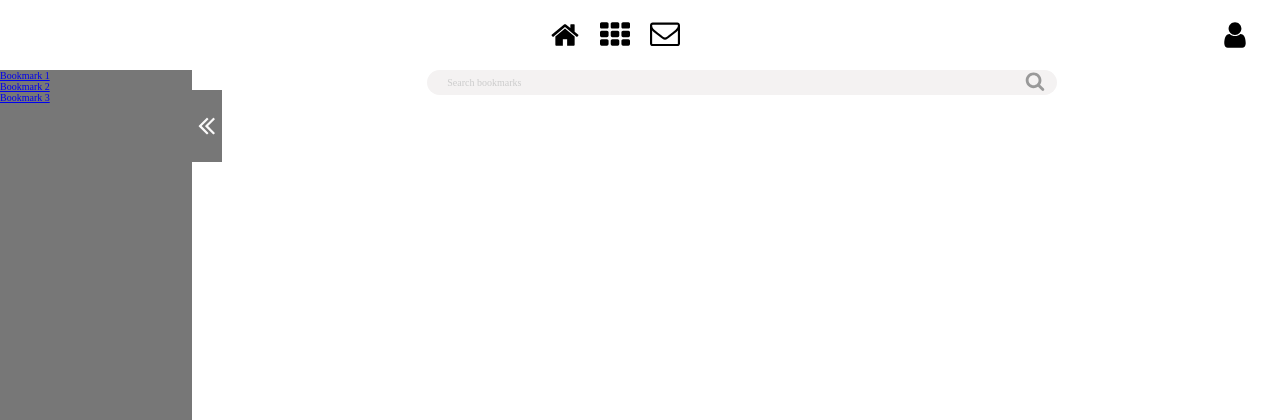
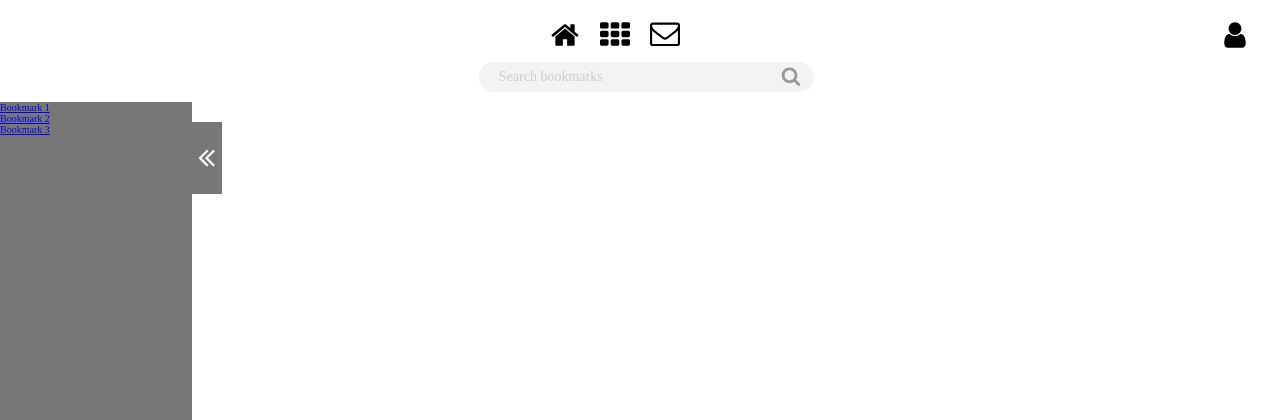
Before and after one commit to VictorMovileanu/LinkShare, a Django app: page / in a window 1280 px wide. Shown: the top 420 px of the page. Run offline with Django 3.2, Linux system fonts and the light colour scheme.

Commit message:
refactoring - main search input

```diff
--- a/static/css/style.css
+++ b/static/css/style.css
@@ -23,21 +23,6 @@
 html {
   box-sizing: border-box;
   font-size: 62.5%; }
-
-.user-nav {
-  display: flex;
-  padding: 1rem 2rem; }
-  .user-nav__quick-links {
-    flex: 1 1;
-    display: flex;
-    justify-content: center; }
-  .user-nav__user-control {
-    flex: 0 1; }
-  .user-nav__icon {
-    display: inline-block;
-    height: 5rem;
-    width: 5rem;
-    padding: 1rem; }
 
 .add-bookmark {
   position: fixed;
@@ -211,8 +196,25 @@ html {
     height: 20rem;
     overflow-y: scroll; }
 
-.header {
-  height: 7rem; }
+.user-nav {
+  padding: 1rem 2rem; }
+  .user-nav__top {
+    display: flex; }
+  .user-nav__quick-links {
+    flex: 1 1;
+    display: flex;
+    justify-content: center; }
+  .user-nav__user-control {
+    flex: 0 1; }
+  .user-nav__icon {
+    display: inline-block;
+    height: 5rem;
+    width: 5rem;
+    padding: 1rem; }
+  .user-nav__search {
+    margin: 0 auto;
+    width: 30%;
+    font-size: 1.4rem; }
 
 .content {
   display: flex;
--- a/static/sass/_components.scss
+++ b/static/sass/_components.scss
@@ -1,27 +1,3 @@
-/////////////////////
-//// USER NAV
-.user-nav {
-  display: flex;
-  padding: 1rem 2rem;
-
-  &__quick-links {
-    flex: 1 1;
-    display: flex;
-    justify-content: center;
-  }
-
-  &__user-control {
-    flex: 0 1;
-  }
-
-  &__icon {
-    display: inline-block;
-    height: 5rem;
-    width: 5rem;
-    padding: 1rem;
-  }
-}
-
 /////////////////////
 //// ADD BUTTON
 .add-bookmark {
--- a/static/sass/_layout.scss
+++ b/static/sass/_layout.scss
@@ -1,5 +1,4 @@
 .header {
-  height: 7rem;
 }
 
 .content {
--- /dev/null
+++ b/static/sass/components/_user-nav.scss
@@ -0,0 +1,30 @@
+.user-nav {
+  padding: 1rem 2rem;
+
+  &__top {
+    display: flex;
+  }
+
+  &__quick-links {
+    flex: 1 1;
+    display: flex;
+    justify-content: center;
+  }
+
+  &__user-control {
+    flex: 0 1;
+  }
+
+  &__icon {
+    display: inline-block;
+    height: 5rem;
+    width: 5rem;
+    padding: 1rem;
+  }
+
+  &__search {
+    margin: 0 auto;
+    width: 30%;
+    font-size: 1.4rem;
+  }
+}
--- a/static/sass/main.scss
+++ b/static/sass/main.scss
@@ -2,4 +2,5 @@
 @import "components";
 @import "components/search";
 @import "components/category-card";
+@import "components/user-nav";
 @import "layout";
--- a/templates/base.html
+++ b/templates/base.html
@@ -11,6 +11,7 @@
 
 <header class="header">
     <nav class="user-nav">
+        <div class="user-nav__top">
             <div class="user-nav__quick-links">
                 <a href="{% url 'home' %}" class="user-nav__link">
                     <svg class="user-nav__icon">
@@ -32,6 +33,10 @@
                 <svg class="user-nav__icon">
                     <use xlink:href="{% static 'img/sprite.svg' %}#icon-user"></use>
                 </svg>
+            </div>
+        </div>
+        <div class="user-nav__search">
+            {% include 'partials/search-form.html' %}
         </div>
     </nav>
 </header>
@@ -72,7 +77,8 @@
 </div>
 
 
-<script src="https://code.jquery.com/jquery-3.4.1.min.js" integrity="sha256-CSXorXvZcTkaix6Yvo6HppcZGetbYMGWSFlBw8HfCJo=" crossorigin="anonymous"></script>
+<script src="https://code.jquery.com/jquery-3.4.1.min.js"
+        integrity="sha256-CSXorXvZcTkaix6Yvo6HppcZGetbYMGWSFlBw8HfCJo=" crossorigin="anonymous"></script>
 <script src="{% static 'js/components/sidebar.js' %}"></script>
 <script src="{% static 'js/components/category-card.js' %}"></script>
 </body>
--- a/templates/index.html
+++ b/templates/index.html
@@ -1,7 +1,5 @@
 {% extends 'base.html' %}
 {% load static %}
 {% block main %}
-    <div class="search-container">
-        {% include 'partials/search-form.html' %}
-    </div>
+
 {% endblock %}
--- a/templates/partials/search-form.html
+++ b/templates/partials/search-form.html
@@ -1,9 +1,9 @@
 {% load static %}
-<form class="search">
+<div class="search">
     <input type="text" class="search__input" placeholder="Search bookmarks">
     <button class="search__button">
         <svg class="search__icon">
             <use xlink:href="{% static 'img/sprite.svg' %}#icon-search"></use>
         </svg>
     </button>
-</form>
+</div>
```
Lines whose indentation alone changed are shown as unchanged.
